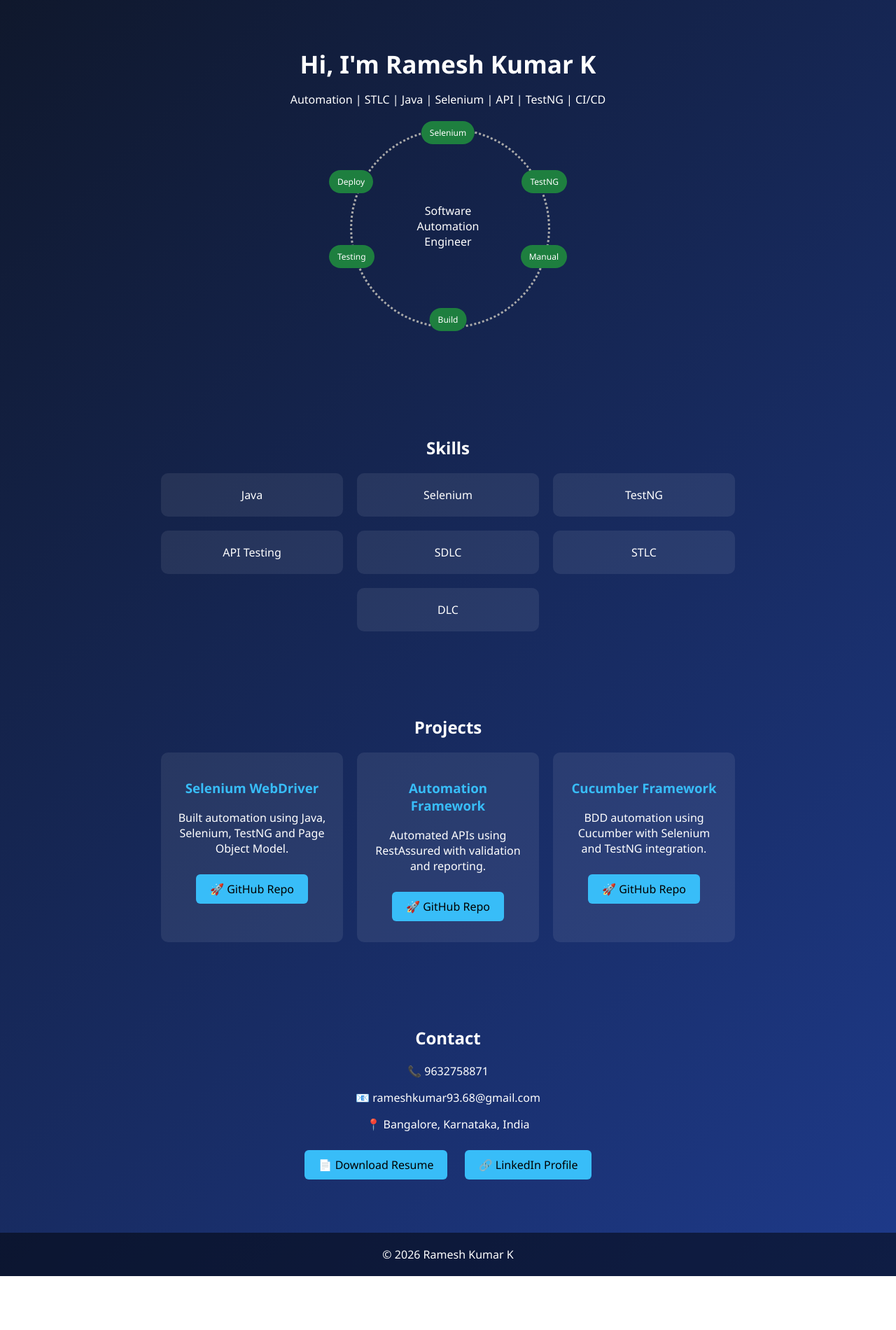
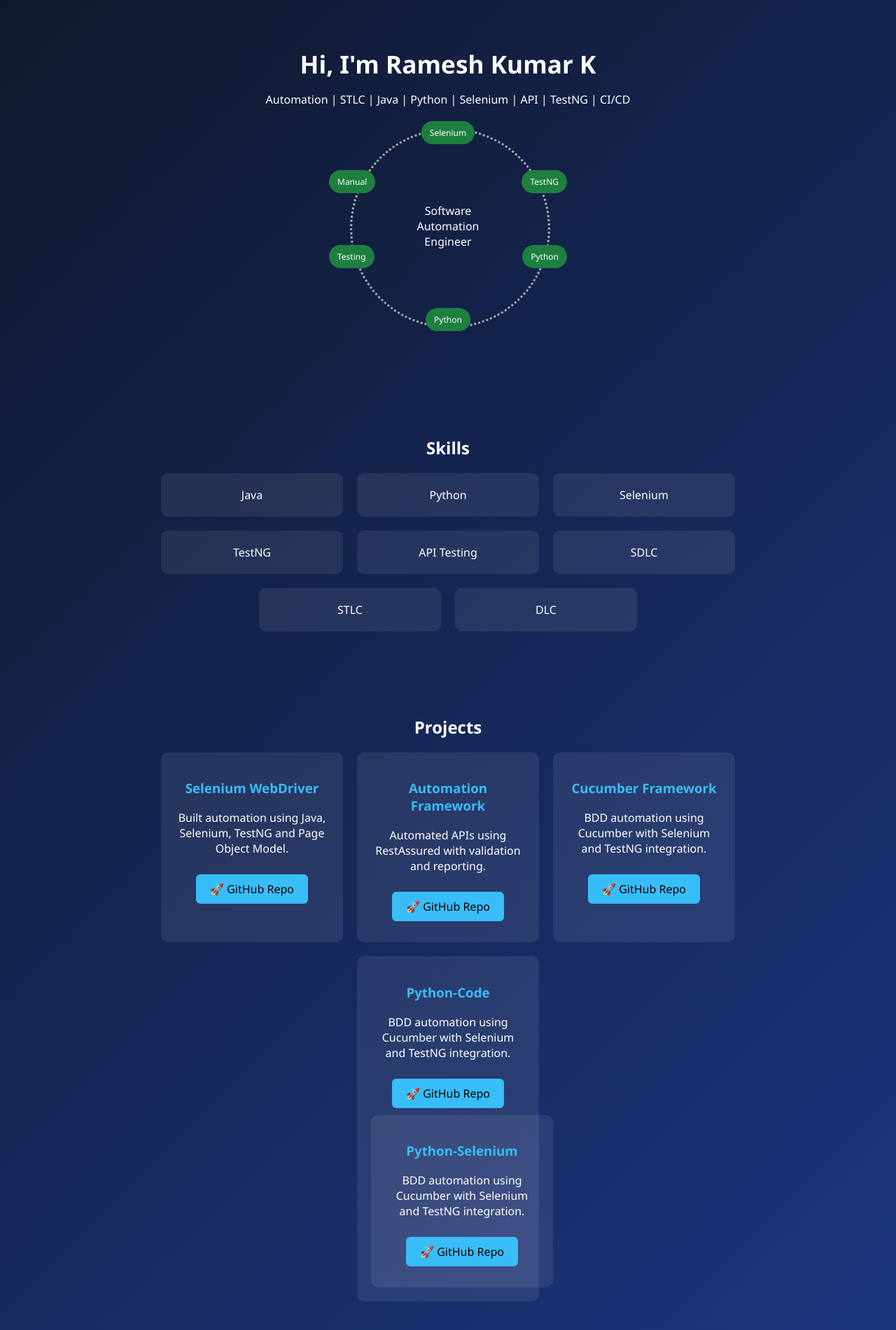
Before and after one commit to rames-qa/Rameshkumar-K, a plain HTML site: page index.html in a window 1280 px wide. Shown: the part 80-1980 px from the top of the page at 70% size. Before the commit the page ends 1903 px from the top, so only its background shows below. Drawn offline with Linux system fonts and the light colour scheme.

Commit message:
Update skills and add Python-related sections

```diff
--- a/index.html
+++ b/index.html
@@ -210,7 +210,7 @@ footer {
 <!-- HERO -->
 <header>
     <h1 id="typing"></h1>
-    <p>Automation | STLC | Java | Selenium | API | TestNG | CI/CD</p>
+    <p>Automation | STLC | Java | Python | Selenium | API | TestNG | CI/CD</p>
 
     <div class="diagram">
         <div class="circle"></div>
@@ -218,10 +218,10 @@ footer {
 
         <div class="step selenium">Selenium</div>
         <div class="step testng">TestNG</div>
-        <div class="step manual">Manual</div>
+        <div class="step manual">Python</div>
+        <div class="step building">Python</div>
         <div class="step testing">Testing</div>
-        <div class="step deployment">Deploy</div>
-        <div class="step building">Build</div>
+        <div class="step deployment">Manual</div>
     </div>
 </header>
 
@@ -230,6 +230,7 @@ footer {
     <h2>Skills</h2>
     <div class="flex">
         <div class="card">Java</div>
+        <div class="card">Python</div>
         <div class="card">Selenium</div>
         <div class="card">TestNG</div>
         <div class="card">API Testing</div>
@@ -267,7 +268,18 @@ footer {
                 🚀 GitHub Repo
             </a>
         </div>
-
+        <div class="card">
+            <h3 style="color:#38bdf8;">Python-Code</h3>
+            <p>BDD automation using Cucumber with Selenium and TestNG integration.</p>
+            <a href="https://github.com/rames-qa/Python-codes" target="_blank" class="btn">
+                🚀 GitHub Repo
+            </a>
+             <div class="card">
+            <h3 style="color:#38bdf8;">Python-Selenium</h3>
+            <p>BDD automation using Cucumber with Selenium and TestNG integration.</p>
+            <a href="https://github.com/rames-qa/Python-Selenium" target="_blank" class="btn">
+                🚀 GitHub Repo
+            </a>
     </div>
 </section>
 
```
